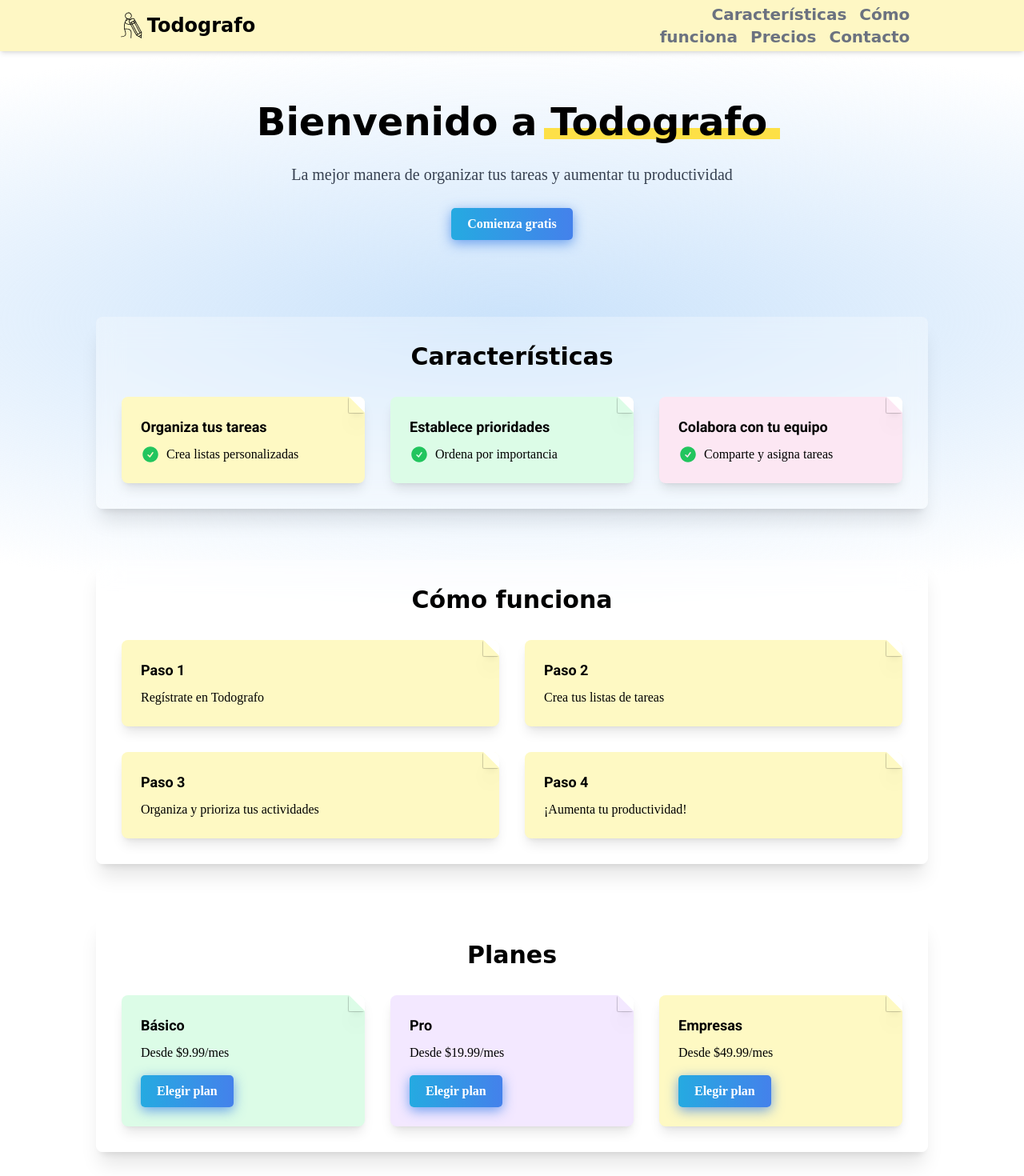
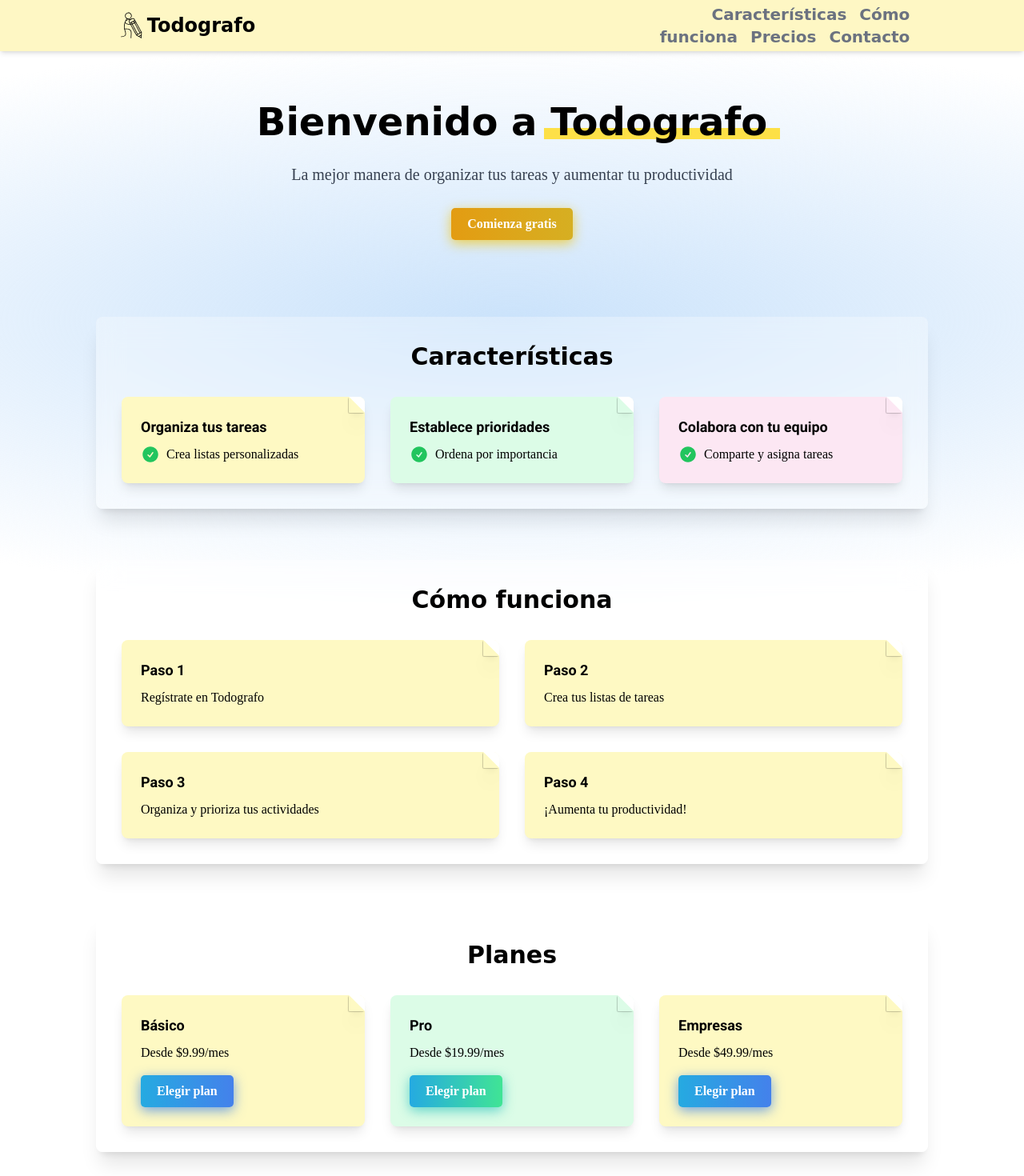
Before and after one commit to LautaRB/Todo-list-Front, a React (Vite) app: page / in a window 1280 px wide. Shown: the top 1470 px of the page at 80% size. Built offline with nearby package versions, Linux system fonts and the light colour scheme; a web font is replaced by a local one.

Commit message:
Página de error creada - Estilo de botones actualizado

```diff
--- a/index.html
+++ b/index.html
@@ -1,5 +1,5 @@
 <!DOCTYPE html>
-<html lang="en">
+<html lang="es">
 	<head>
 		<meta charset="UTF-8" />
 		<link rel="icon" type="image/svg+xml" href="/icon.svg" />
--- a/src/App.tsx
+++ b/src/App.tsx
@@ -1,13 +1,28 @@
 import { Routes, Route } from 'react-router-dom';
 import { BaseLayout } from '@layouts/BaseLayout';
+import { ErrorLayout } from '@layouts/ErrorLayout';
 import { LandingPage } from '@pages/LandingPage';
+import { ErrorPage } from '@pages/ErrorPage';
 
 export const App = () => {
 	return (
-		<BaseLayout>
-			<Routes>
-				<Route index element={<LandingPage />} />
-			</Routes>
-		</BaseLayout>
+		<Routes>
+			<Route
+				index
+				element={
+					<BaseLayout>
+						<LandingPage />
+					</BaseLayout>
+				}
+			/>
+			<Route
+				path="*"
+				element={
+					<ErrorLayout>
+						<ErrorPage />
+					</ErrorLayout>
+				}
+			/>
+		</Routes>
 	);
 };
--- a/src/Components/HeroSection/HeroSection.tsx
+++ b/src/Components/HeroSection/HeroSection.tsx
@@ -6,6 +6,6 @@ export const HeroSection = () => (
 		<p className="text-xl mb-8 text-gray-700 font-handwritten">
 			La mejor manera de organizar tus tareas y aumentar tu productividad
 		</p>
-		<button className="btn-primary font-handwritten">Comienza gratis</button>
+		<button className="btn-yellow font-handwritten">Comienza gratis</button>
 	</section>
 );
--- a/src/Components/Pricing/Pricing.tsx
+++ b/src/Components/Pricing/Pricing.tsx
@@ -4,17 +4,17 @@ export const Pricing = () => (
 	<section id="pricing" className="section-container">
 		<h2 className="subtitle">Planes</h2>
 		<div className="grid md:grid-cols-3 gap-8">
-			<StickyNote title="Básico" color="green">
+			<StickyNote title="Básico" color="yellow">
 				<p className="mb-4">Desde $9.99/mes</p>
-				<button className="btn-primary">Elegir plan</button>
+				<button className="btn-blue">Elegir plan</button>
 			</StickyNote>
-			<StickyNote title="Pro" color="purple">
+			<StickyNote title="Pro" color="green">
 				<p className="mb-4">Desde $19.99/mes</p>
-				<button className="btn-primary">Elegir plan</button>
+				<button className="btn-green">Elegir plan</button>
 			</StickyNote>
 			<StickyNote title="Empresas" color="yellow">
 				<p className="mb-4">Desde $49.99/mes</p>
-				<button className="btn-primary">Elegir plan</button>
+				<button className="btn-blue">Elegir plan</button>
 			</StickyNote>
 		</div>
 	</section>
--- a/src/Components/utils/StickyNote.tsx
+++ b/src/Components/utils/StickyNote.tsx
@@ -2,9 +2,10 @@ export const StickyNote: React.FC<{
 	title: string;
 	children: React.ReactNode;
 	color?: string;
-}> = ({ title, children, color = 'yellow' }) => (
+	className?: string;
+}> = ({ title, children, color = 'yellow', className = '' }) => (
 	<div
-		className={`sticky-note bg-${color}-100 after:border-b-${color}-100 after:border-l-${color}-100`}
+		className={`sticky-note bg-${color}-100 after:border-b-${color}-100 after:border-l-${color}-100 ${className}`}
 	>
 		<h3 className="text-lg font-bold mb-2">{title}</h3>
 		<div className="font-handwritten">{children}</div>
--- a/src/Layouts/BaseLayout.tsx
+++ b/src/Layouts/BaseLayout.tsx
@@ -7,13 +7,13 @@ interface BaseLayoutProps {
 
 export const BaseLayout: React.FC<BaseLayoutProps> = ({ children }) => {
 	return (
-		<div className="min-h-screen flex flex-col bg-white">
+		<div className="min-h-screen">
 			<header className="w-full z-10 fixed top-0 bg-opacity-50 backdrop-filter backdrop-blur-lg bg-yellow-200 shadow-md">
 				<Navbar />
 			</header>
 
 			<main className="flex-grow container mx-auto px-4 py-8 z-0">
-				<div className="background fixed inset-0 -z-10"></div>
+				<div className="background-main fixed inset-0 -z-10"></div>
 				{children}
 			</main>
 			<Footer />
--- /dev/null
+++ b/src/Layouts/ErrorLayout.tsx
@@ -0,0 +1,12 @@
+interface ErrorLayoutProps {
+	children: React.ReactNode;
+}
+
+export const ErrorLayout: React.FC<ErrorLayoutProps> = ({ children }) => {
+	return (
+		<div className="min-h-screen">
+			<div className="background-error fixed inset-0 -z-10"></div>
+			<main className="flex-grow container mx-auto z-0">{children}</main>
+		</div>
+	);
+};
--- /dev/null
+++ b/src/Pages/ErrorPage.tsx
@@ -0,0 +1,14 @@
+export const ErrorPage = () => {
+	return (
+		<div className="grid place-items-center h-screen w-11/12 m-auto lg:w-5/6">
+			<section className="section-container flex flex-col items-center justify-center h-42 space-y-8">
+				<h1 className="text-4xl font-bold font-heading text-red-500 text-center">
+					Página no encontrada [404]
+				</h1>
+				<a href="/" className="btn-red font-handwritten">
+					Volver al inicio
+				</a>
+			</section>
+		</div>
+	);
+};
--- a/src/index.css
+++ b/src/index.css
@@ -55,11 +55,37 @@ nav {
 		border-right: solid 10px transparent;
 		border-top: solid 10px transparent;
 	}
-	.btn-primary {
+
+	.btn-blue,
+	.btn-red,
+	.btn-green,
+	.btn-yellow,
+	.btn-black {
 		font-size: 16px;
 		padding: 8px 20px;
 		font-weight: 600;
+		cursor: pointer;
+		text-align: center;
+		border: none;
 		color: #fff;
+		background-size: 300% 100%;
+		border-radius: 5px;
+		-o-transition: all 0.4s ease-in-out;
+		-webkit-transition: all 0.4s ease-in-out;
+		transition: all 0.4s ease-in-out;
+	}
+
+	.btn-blue:is(:hover, :focus),
+	.btn-red:is(:hover, :focus),
+	.btn-green:is(:hover, :focus),
+	.btn-yellow:is(:hover, :focus),
+	.btn-black:is(:hover, :focus) {
+		background-position: 100% 0;
+		-o-transition: all 0.4s ease-in-out;
+		-webkit-transition: all 0.4s ease-in-out;
+		transition: all 0.4s ease-in-out;
+	}
+	.btn-blue {
 		background-image: linear-gradient(
 			to right,
 			#25aae1,
@@ -68,21 +94,51 @@ nav {
 			#3f86ed
 		);
 		box-shadow: 0 4px 15px 0 rgba(65, 132, 234, 0.75);
-		cursor: pointer;
-		text-align: center;
-		border: none;
-		background-size: 300% 100%;
-		border-radius: 5px;
-		-o-transition: all 0.4s ease-in-out;
-		-webkit-transition: all 0.4s ease-in-out;
-		transition: all 0.4s ease-in-out;
 	}
 
-	.btn-primary:hover {
-		background-position: 100% 0;
-		-o-transition: all 0.4s ease-in-out;
-		-webkit-transition: all 0.4s ease-in-out;
-		transition: all 0.4s ease-in-out;
+	.btn-red {
+		background-image: linear-gradient(
+			to right,
+			#ef5f56,
+			#c85f7b,
+			#f75373,
+			#eb456b
+		);
+		box-shadow: 0 4px 15px 0 rgba(255, 95, 86, 0.75);
+	}
+
+	.btn-green {
+		background-image: linear-gradient(
+			to right,
+			#25aae1,
+			#40e495,
+			#30dd8a,
+			#2bb673
+		);
+		box-shadow: 0 4px 15px 0 rgba(49, 196, 190, 0.75);
+	}
+
+	.btn-yellow {
+		background-image: linear-gradient(
+			to right,
+			#e39c12,
+			#d6af22,
+			#e1bf0f,
+			#e39b00
+		);
+		color: #fff;
+		box-shadow: 0 4px 15px 0 rgba(241, 196, 15, 0.75);
+	}
+
+	.btn-black {
+		background-image: linear-gradient(
+			to right,
+			#29323c,
+			#485563,
+			#2b5876,
+			#4e4376
+		);
+		box-shadow: 0 4px 15px 0 rgba(45, 54, 65, 0.75);
 	}
 }
 
@@ -108,7 +164,15 @@ nav {
 		@apply text-3xl mb-8 text-center font-heading;
 	}
 
-	.background {
+	.background-error {
+		background-image: radial-gradient(
+			ellipse 100vw 350px,
+			rgba(240, 45, 45, 0.23),
+			#ffffff
+		);
+	}
+
+	.background-main {
 		background-image: radial-gradient(
 			ellipse 100vw 350px,
 			rgba(29, 133, 238, 0.23),
```
